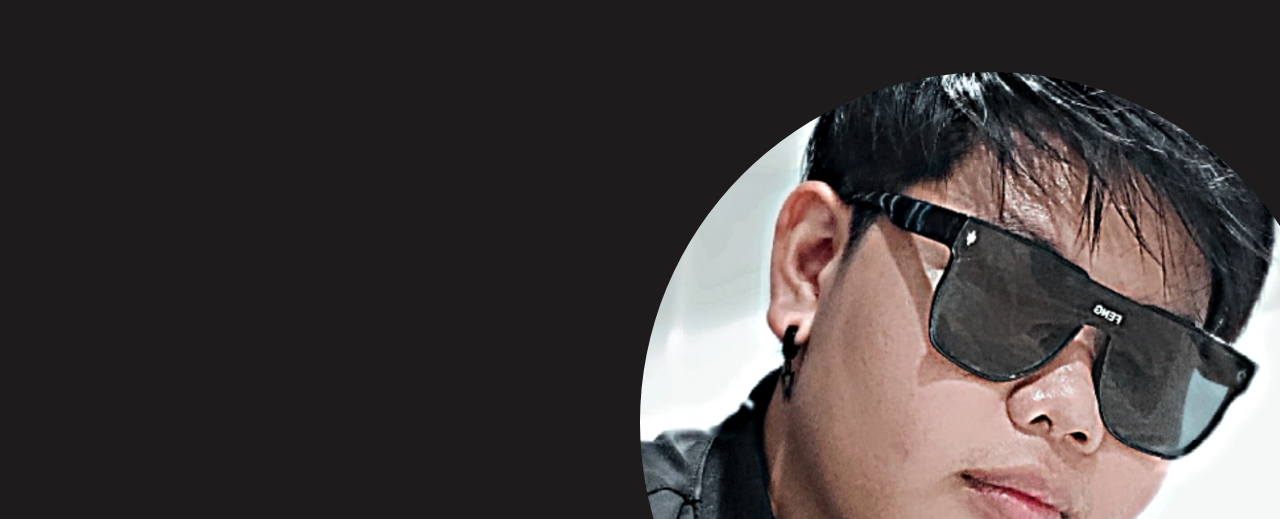
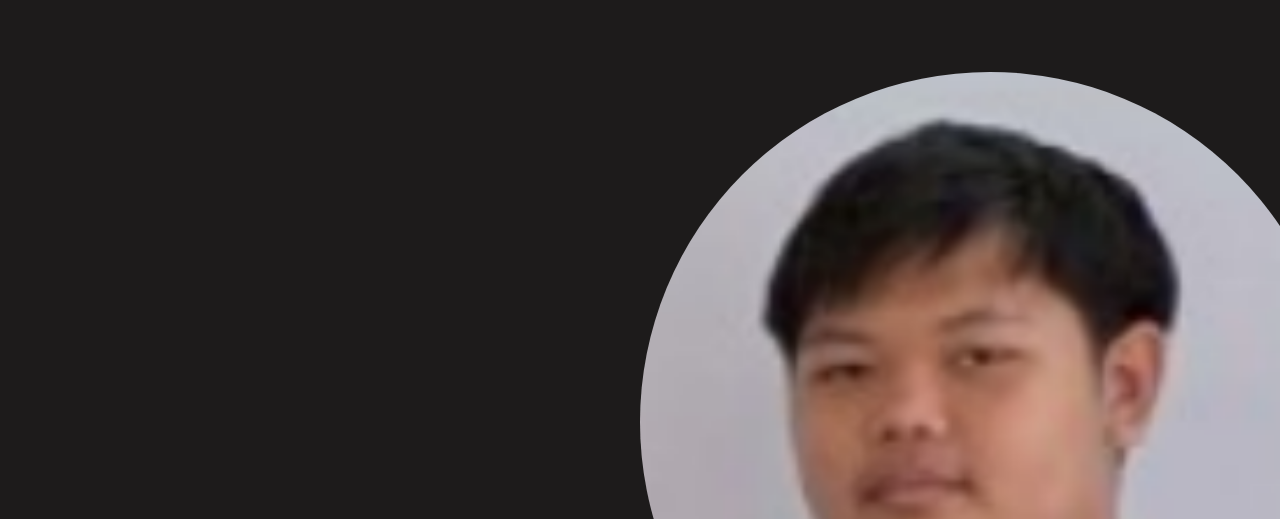
Before and after one commit to EspreSSooYen/thanawat4, a plain HTML site: page index.html in a window 1280 px wide. Shown: the top 519 px of the page. Drawn offline with Linux system fonts and the light colour scheme.

Commit message:
Update style.css

```diff
--- a/style.css
+++ b/style.css
@@ -61,7 +61,7 @@ body {
   font-size: 0.95rem;
 }
 .profile{
-    background-image:url(FF.webp);
+    background-image:url(....png);
     background-size: cover;
     background-position: center;
     width: 700px;
@@ -275,4 +275,5 @@ footer {
   width: 30px;
   height: 30px;
   transition: transform 0.2s ease;
+
 }
```
